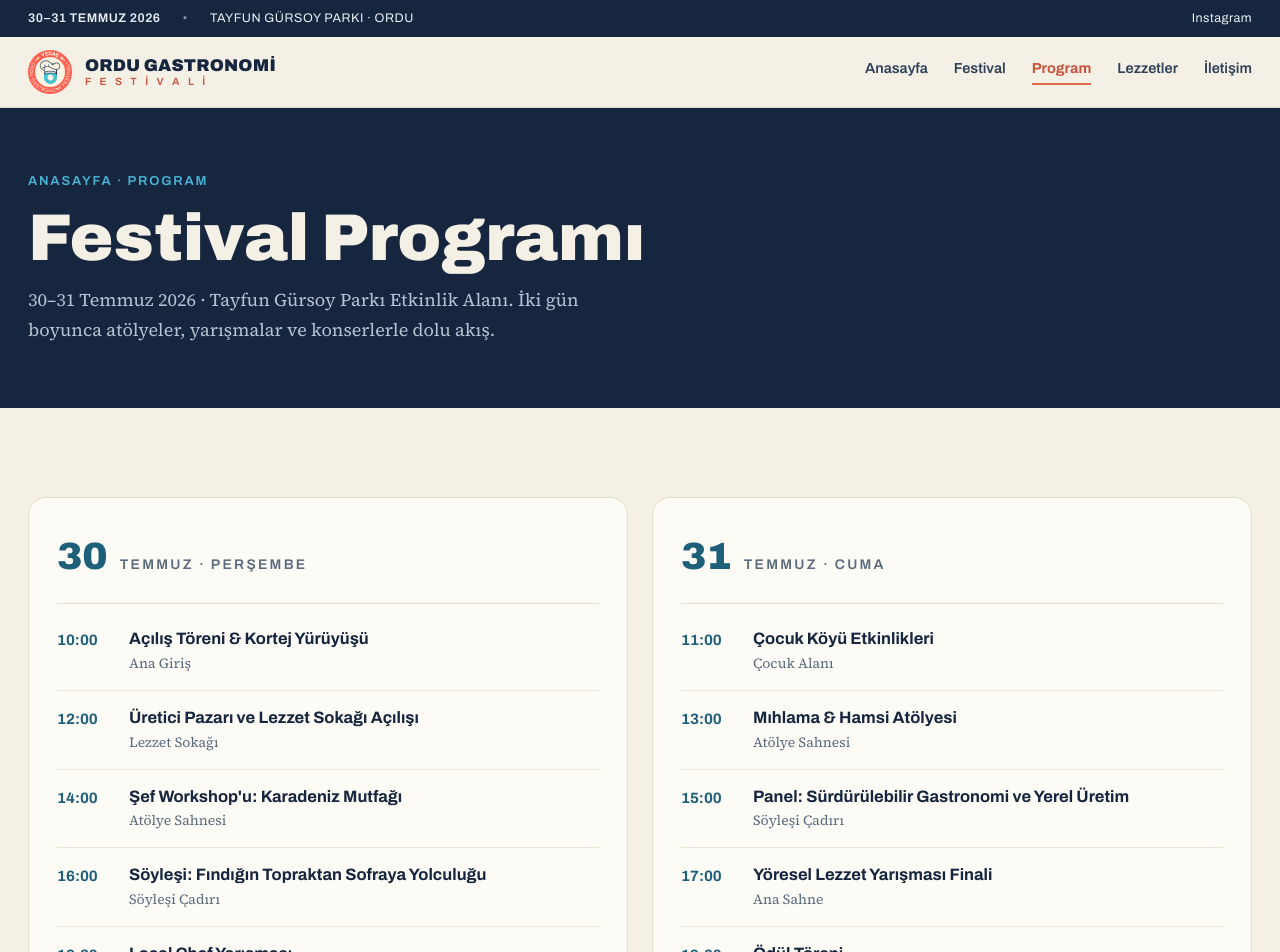
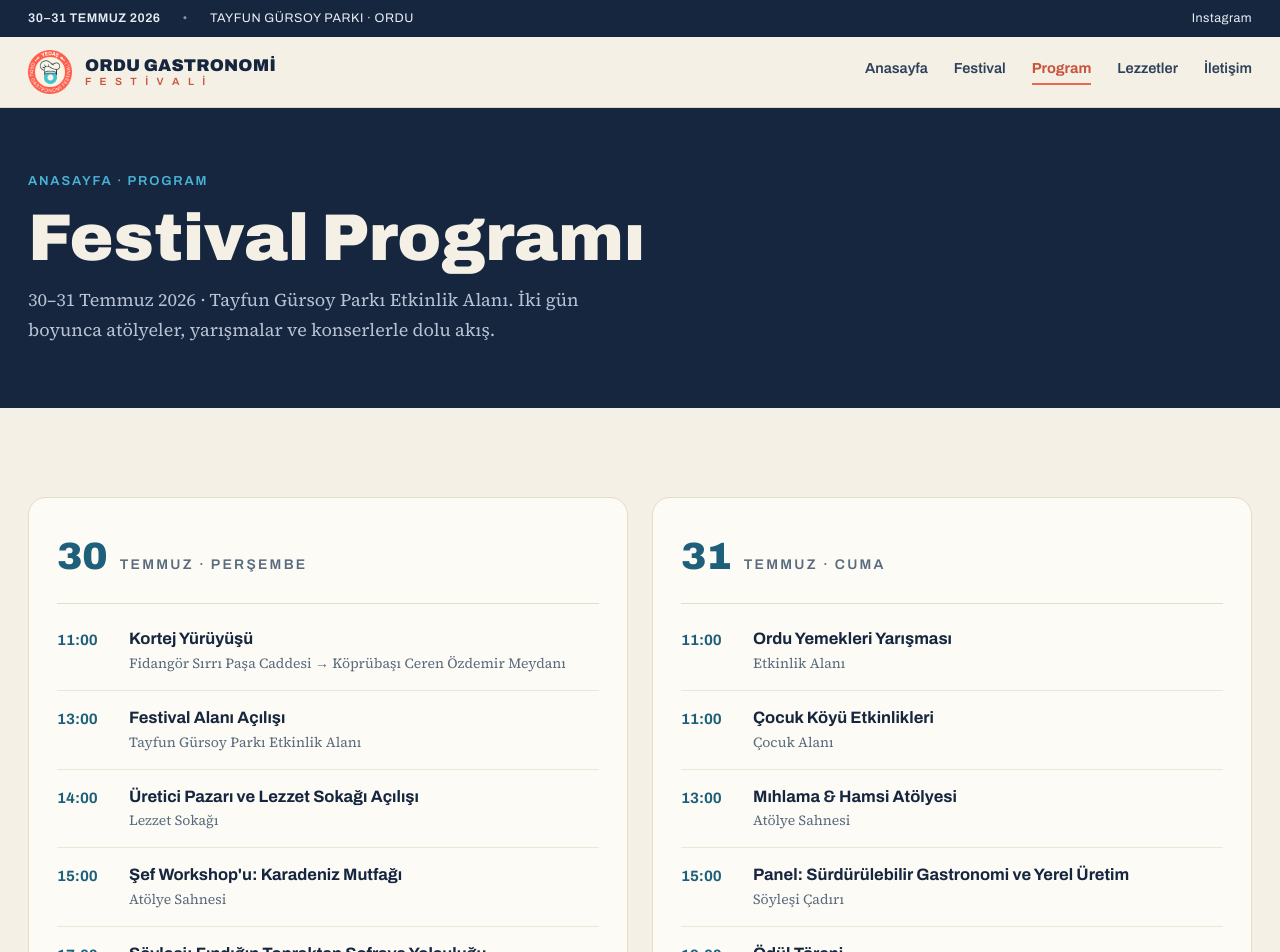
Before and after one commit to ImAnurath/gastrordu, a Next.js app: page /program in a window 1280 px wide. Shown: the top 952 px of the page. Built offline with nearby package versions, Linux system fonts and the light colour scheme.

Commit message:
feat(program): confirmed kortej/acilis times + Ordu Yemekleri Yarismasi slot

```diff
--- a/src/content/program.ts
+++ b/src/content/program.ts
@@ -1,19 +1,21 @@
 import type { ProgramItem } from './types'
 
-// Schedule ported verbatim from the approved design (HTML/Program.dc.html).
-// `description` carries the venue/stage label. Times remain provisional.
+// Confirmed items (sources: Vali davetiyesi + yarışma şartnamesi, Docs/New Info):
+// 30/7 kortej 11:00 + açılış 13:00, 31/7 yemek yarışması 11:00.
+// Remaining items are still provisional placeholders.
 // TODO: confirm final schedule with organizers (placeholder times)
 export const program: ProgramItem[] = [
-  { day: '30 Temmuz 2026 · Perşembe', time: '10:00', title: 'Açılış Töreni & Kortej Yürüyüşü', description: 'Ana Giriş' },
-  { day: '30 Temmuz 2026 · Perşembe', time: '12:00', title: 'Üretici Pazarı ve Lezzet Sokağı Açılışı', description: 'Lezzet Sokağı' },
-  { day: '30 Temmuz 2026 · Perşembe', time: '14:00', title: "Şef Workshop'u: Karadeniz Mutfağı", description: 'Atölye Sahnesi' },
-  { day: '30 Temmuz 2026 · Perşembe', time: '16:00', title: 'Söyleşi: Fındığın Topraktan Sofraya Yolculuğu', description: 'Söyleşi Çadırı' },
+  { day: '30 Temmuz 2026 · Perşembe', time: '11:00', title: 'Kortej Yürüyüşü', description: 'Fidangör Sırrı Paşa Caddesi → Köprübaşı Ceren Özdemir Meydanı' },
+  { day: '30 Temmuz 2026 · Perşembe', time: '13:00', title: 'Festival Alanı Açılışı', description: 'Tayfun Gürsoy Parkı Etkinlik Alanı' },
+  { day: '30 Temmuz 2026 · Perşembe', time: '14:00', title: 'Üretici Pazarı ve Lezzet Sokağı Açılışı', description: 'Lezzet Sokağı' },
+  { day: '30 Temmuz 2026 · Perşembe', time: '15:00', title: "Şef Workshop'u: Karadeniz Mutfağı", description: 'Atölye Sahnesi' },
+  { day: '30 Temmuz 2026 · Perşembe', time: '17:00', title: 'Söyleşi: Fındığın Topraktan Sofraya Yolculuğu', description: 'Söyleşi Çadırı' },
   { day: '30 Temmuz 2026 · Perşembe', time: '18:30', title: 'Local Chef Yarışması', description: 'Ana Sahne' },
   { day: '30 Temmuz 2026 · Perşembe', time: '21:00', title: 'Açılış Konseri', description: 'Ana Sahne' },
+  { day: '31 Temmuz 2026 · Cuma', time: '11:00', title: 'Ordu Yemekleri Yarışması', description: 'Etkinlik Alanı' },
   { day: '31 Temmuz 2026 · Cuma', time: '11:00', title: 'Çocuk Köyü Etkinlikleri', description: 'Çocuk Alanı' },
   { day: '31 Temmuz 2026 · Cuma', time: '13:00', title: 'Mıhlama & Hamsi Atölyesi', description: 'Atölye Sahnesi' },
   { day: '31 Temmuz 2026 · Cuma', time: '15:00', title: 'Panel: Sürdürülebilir Gastronomi ve Yerel Üretim', description: 'Söyleşi Çadırı' },
-  { day: '31 Temmuz 2026 · Cuma', time: '17:00', title: 'Yöresel Lezzet Yarışması Finali', description: 'Ana Sahne' },
   { day: '31 Temmuz 2026 · Cuma', time: '19:00', title: 'Ödül Töreni', description: 'Ana Sahne' },
   { day: '31 Temmuz 2026 · Cuma', time: '21:00', title: 'Kapanış Konseri', description: 'Ana Sahne' },
 ]
```
Also changed, not shown: 1 other file (tests, documents, lock files or other folders).
